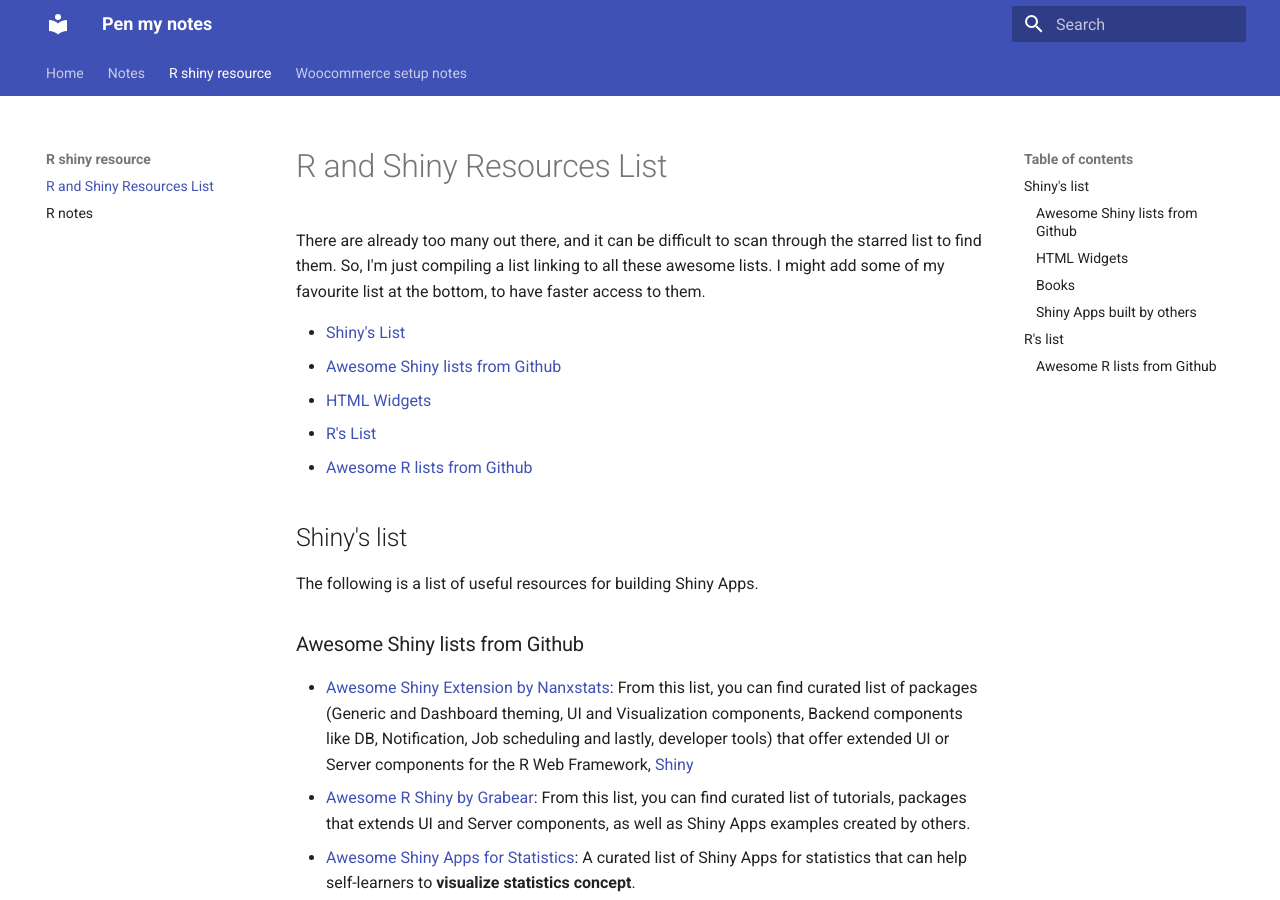
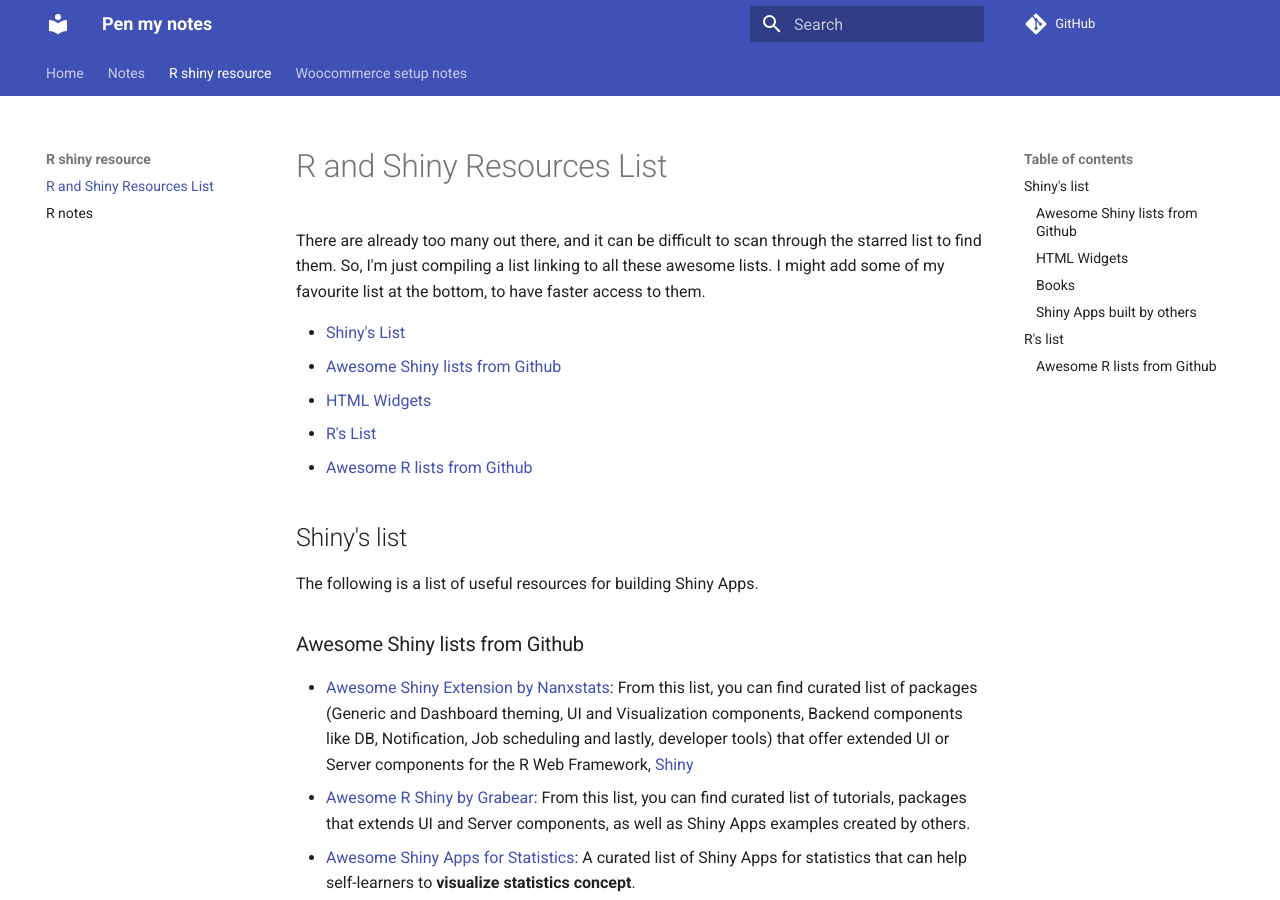
Before and after one commit to aluxh/pen-my-notes, an MkDocs documentation site: the page built from docs/r-shiny-resource/README.md, in a window 1280 px wide and 900 px high. Built offline with MkDocs 1.6.1 and Material for MkDocs 9.7.7, drawn with Linux system fonts in a browser that asks for light colours; comment, search, counter and statistics services are not loaded.

```diff
--- a/mkdocs.yml
+++ b/mkdocs.yml
@@ -1,7 +1,9 @@
 site_name: 'Pen my notes'
-site-description: 'Notes about my learnings and cheatsheets'
-site-author: 'Alex Ho'
-site-url: 'https://github.com/aluxh/pen-my-notes'
+site_description: 'Notes about my learnings and cheatsheets'
+site_author: 'Alex Ho'
+site_url: 'https://aluxh.github.io/pen-my-notes/'
+repo_name: 'GitHub'
+repo_url: 'https://github.com/aluxh/pen-my-notes'
 
 theme:
   name: material
```
